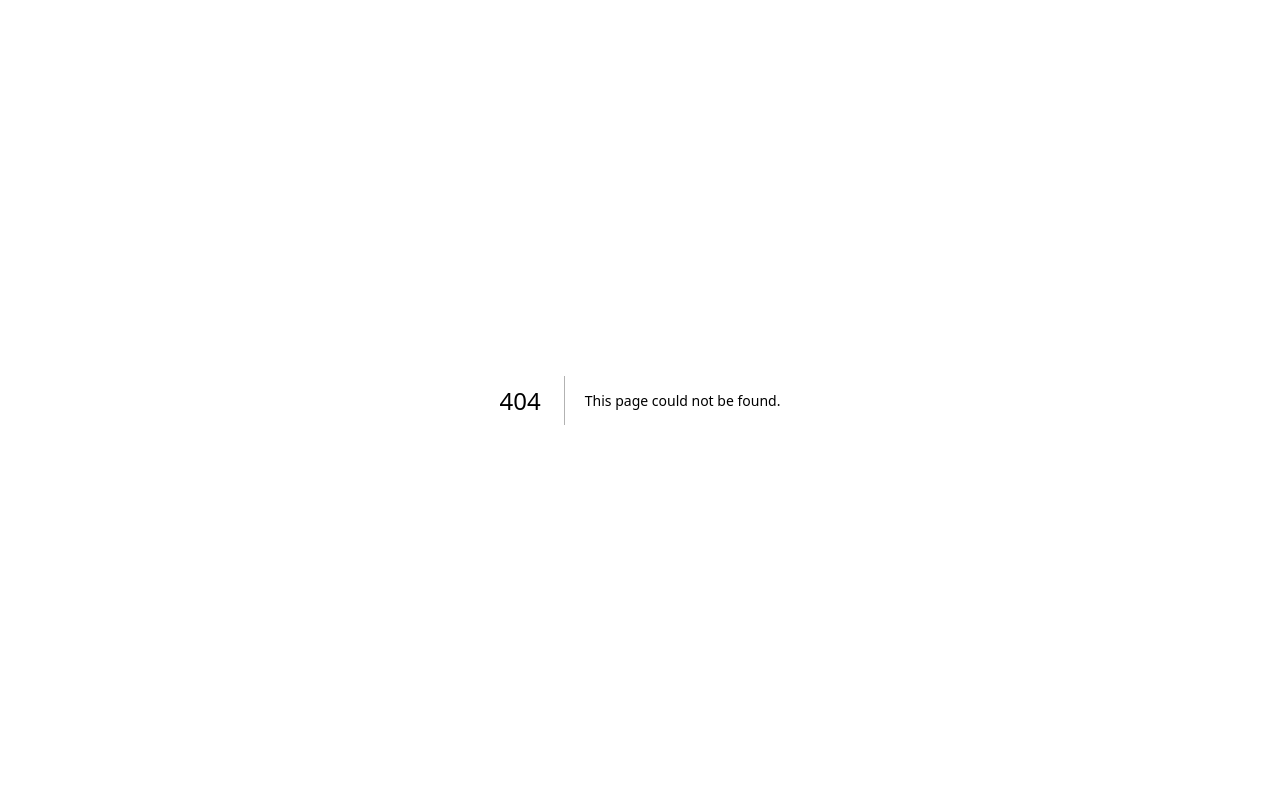
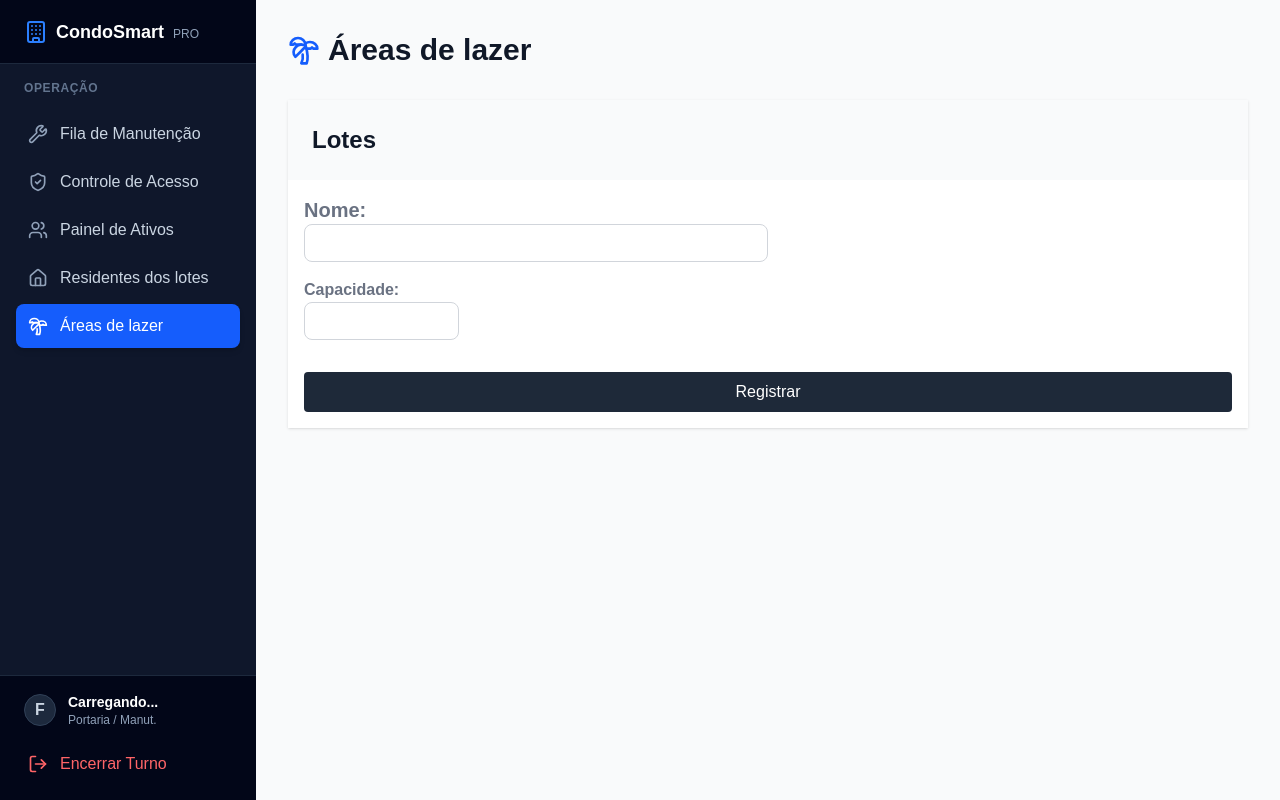
Before and after one commit to DovCaio/frontend_principios_desenvolvimento_web, a Next.js app: page /employee/leisureArea in a window 1280 px wide. Before the commit this address had no page. Built offline with nearby package versions, Linux system fonts and the light colour scheme.

Commit message:
feat: feita a aŕea de lazer

```diff
--- a/app/employee/layout.tsx
+++ b/app/employee/layout.tsx
@@ -1,7 +1,7 @@
 "use client";
 
 import { api } from '@/utils/requests/api';
-import { Building,House, LogOut, ShieldCheck, Users, Wrench } from 'lucide-react';
+import { Building,House, LogOut, ShieldCheck, Users, Wrench, TreePalm } from 'lucide-react';
 import Link from 'next/link';
 import { usePathname, useRouter } from 'next/navigation';
 import { useEffect, useState } from 'react';
@@ -45,6 +45,7 @@ export default function EmployeeLayout({
     { name: 'Controle de Acesso', icon: ShieldCheck, href: '/employee/acessControl' },
     { name: 'Painel de Ativos', icon: Users, href: '/employee/actives' },
     { name: 'Residentes dos lotes', icon: House, href: '/employee/lotResidents' },
+    { name: 'Áreas de lazer', icon: TreePalm, href: '/employee/leisureArea' },
   ];
 
   return (
--- /dev/null
+++ b/app/employee/leisureArea/page.tsx
@@ -0,0 +1,17 @@
+import { LeisureAreaRegistre } from "@/features/leisureAreaRegistre/LeisureAreaRegistre";
+import { TreePalm } from "lucide-react";
+
+export default function LeisureArea() {
+  return (
+
+    <div className="p-8 max-w-7xl mx-auto">
+        <h1 className="text-3xl font-bold text-gray-900 flex items-center gap-2 mb-2">
+        <TreePalm className="w-8 h-8 text-blue-600" />
+        Áreas de lazer
+        </h1>
+
+        <LeisureAreaRegistre/>
+
+    </div>
+  );
+}
--- /dev/null
+++ b/features/leisureAreaRegistre/LeisureAreaRegistre.tsx
@@ -0,0 +1,57 @@
+"use client"
+import { postAnLeisureArea } from "@/utils/requests/leisure_area";
+
+export const LeisureAreaRegistre = () => {
+
+    const registerNewLeisureArea = (e : React.FormEvent<HTMLFormElement>) => {
+        e.preventDefault()
+
+        const name =  e.currentTarget.name_.value
+        const capacity =  e.currentTarget.capacity.value
+
+        postAnLeisureArea(name, capacity)
+    }
+
+  return (
+    <div className="mt-8 shadow-sm">
+      <div className="p-6 bg-gray-50 flex flex-col sm:flex-row justify-between sm:items-center gap-4">
+        <h2 className="text-2xl font-bold text-gray-900 flex items-center gap-2 ">
+          Lotes
+        </h2>
+      </div>
+
+      <form className="bg-white flex-col p-4 " onSubmit={registerNewLeisureArea}>
+        <div className="flex flex-col font-bold text-gray-500 mb-4">
+          <label htmlFor="name_" className="text-xl">
+            Nome:{" "}
+          </label>
+          <input
+            type="text"
+            id="name_"
+            name="name_"
+            className="w-1/2 p-1 border border-gray-300 rounded-lg focus:ring-2 focus:ring-blue-500 outline-none text-lg font-mono bg-gray-50"
+          />
+        </div>
+
+        <div className="flex flex-col">
+          <label
+            htmlFor="capacity"
+            className="flex flex-col font-bold text-gray-500"
+          >
+            Capacidade:{" "}
+          </label>
+          <input
+            type="number"
+            id="capacity"
+            name="capacity"
+            className="w-1/6 p-1 border border-gray-300 rounded-lg focus:ring-2 focus:ring-blue-500 outline-none text-lg font-mono bg-gray-50"
+          />
+        </div>
+
+        <button className="rounded bg-gray-800 text-white p-2 w-full mt-8">
+          Registrar
+        </button>
+      </form>
+    </div>
+  );
+};
--- /dev/null
+++ b/utils/requests/leisure_area.ts
@@ -0,0 +1,12 @@
+import axios from "axios"
+import { url } from "../constants/url"
+
+
+export const postAnLeisureArea = (name : string, capacity: string) => {
+    const result =  axios.post(`${url}/leisure-areas`, {
+        name, capacity: parseInt(capacity)
+    })
+
+
+    console.log(result)
+}
```
